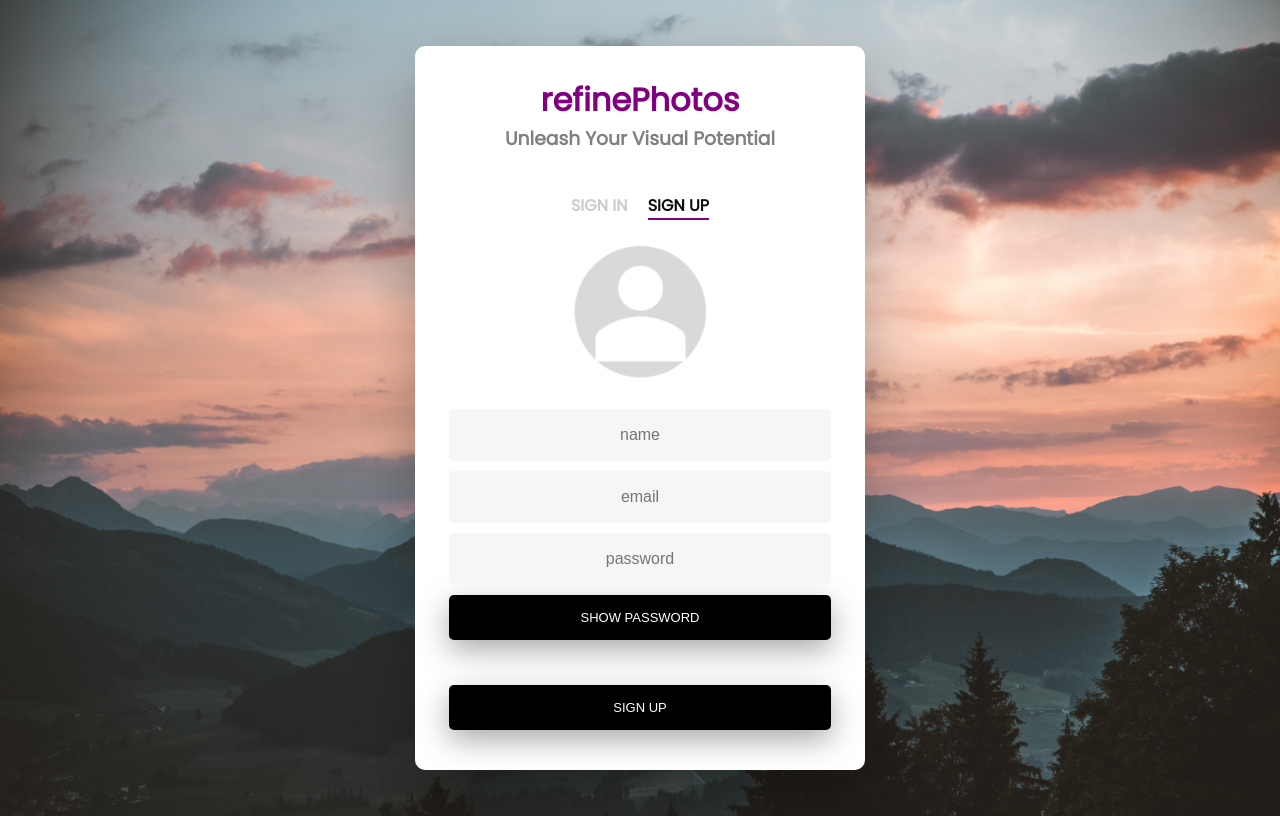
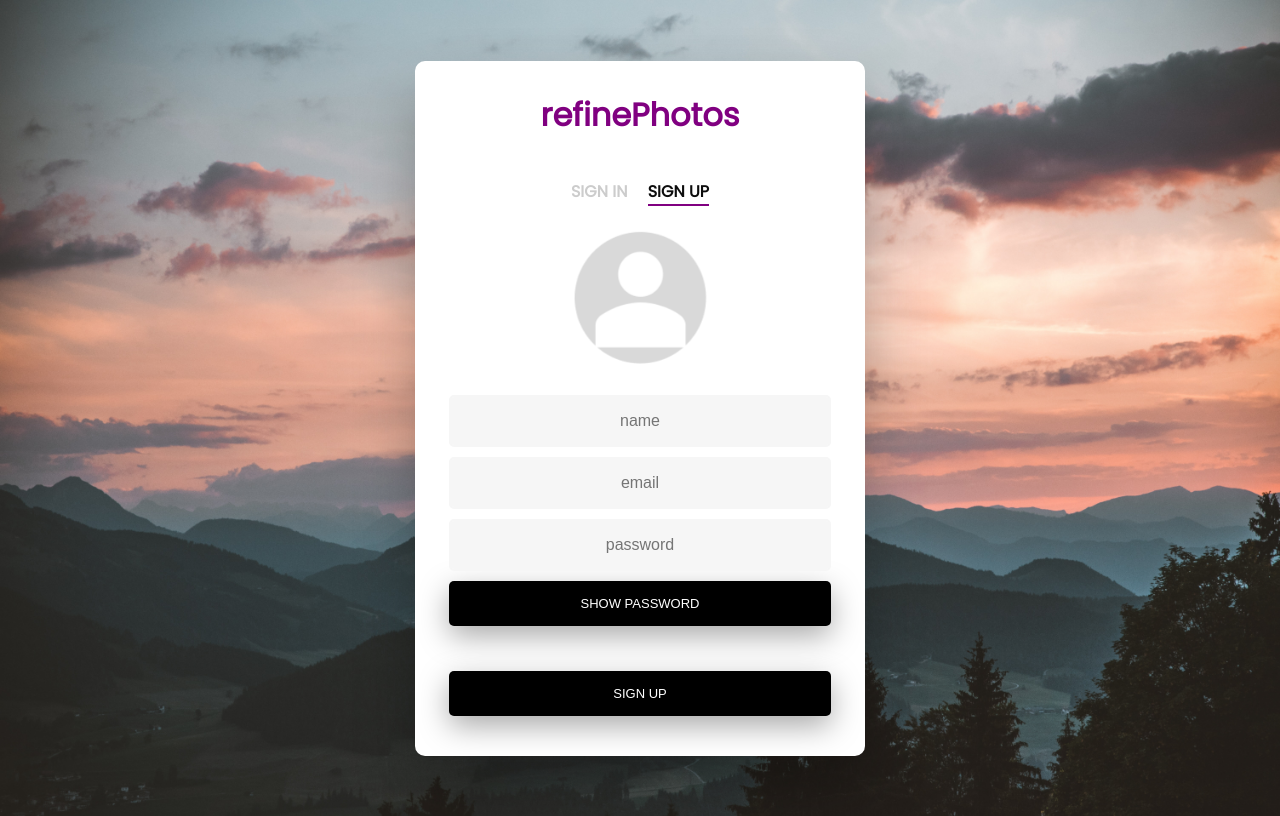
Before and after one commit to casmirihechituru/Repair-Photos, a Flask app: page /signup in a window 1280 px wide. Run offline with Flask 3, Linux system fonts and the light colour scheme.

Commit message:
Update signup.html

```diff
--- a/templates/signup.html
+++ b/templates/signup.html
@@ -33,7 +33,7 @@
   <div id="formContent" style="padding-top: 30px;" >
       <!-- <h1 style="color: #5fbae9; margin: 0px; padding: 0px;">refinePhotos</h2>-->
  <h1 style="color: purple; margin: 0px; padding: 0px;">refinePhotos</h2>
-    <h3 style="margin: 0px; padding: 0px; color: grey;">Unleash Your Visual Potential</h3>
+    <!--<h3 style="margin: 0px; padding: 0px; color: grey;">Unleash Your Visual Potential</h3>-->
 
     <!-- Tabs Titles -->
     <a href="/"><h2 class="inactive underlineHover"> Sign In </h2></a>
```
